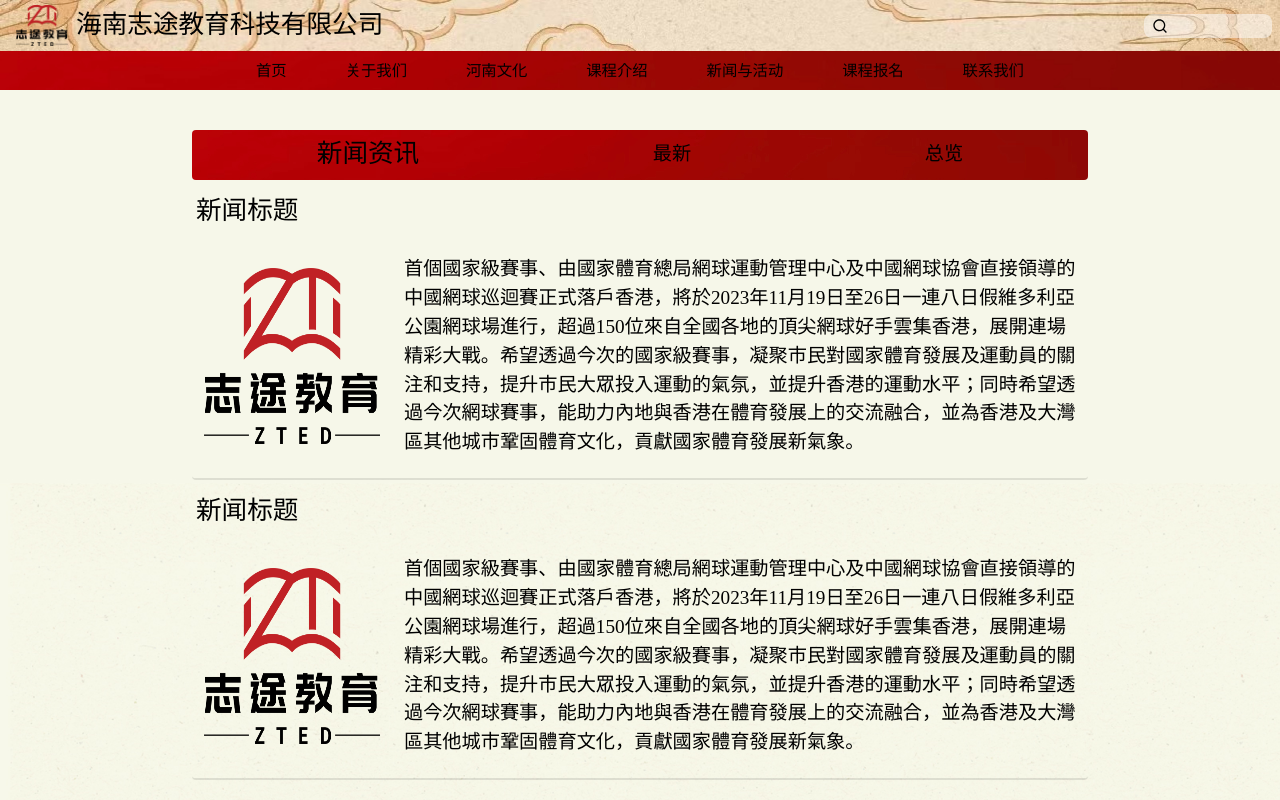
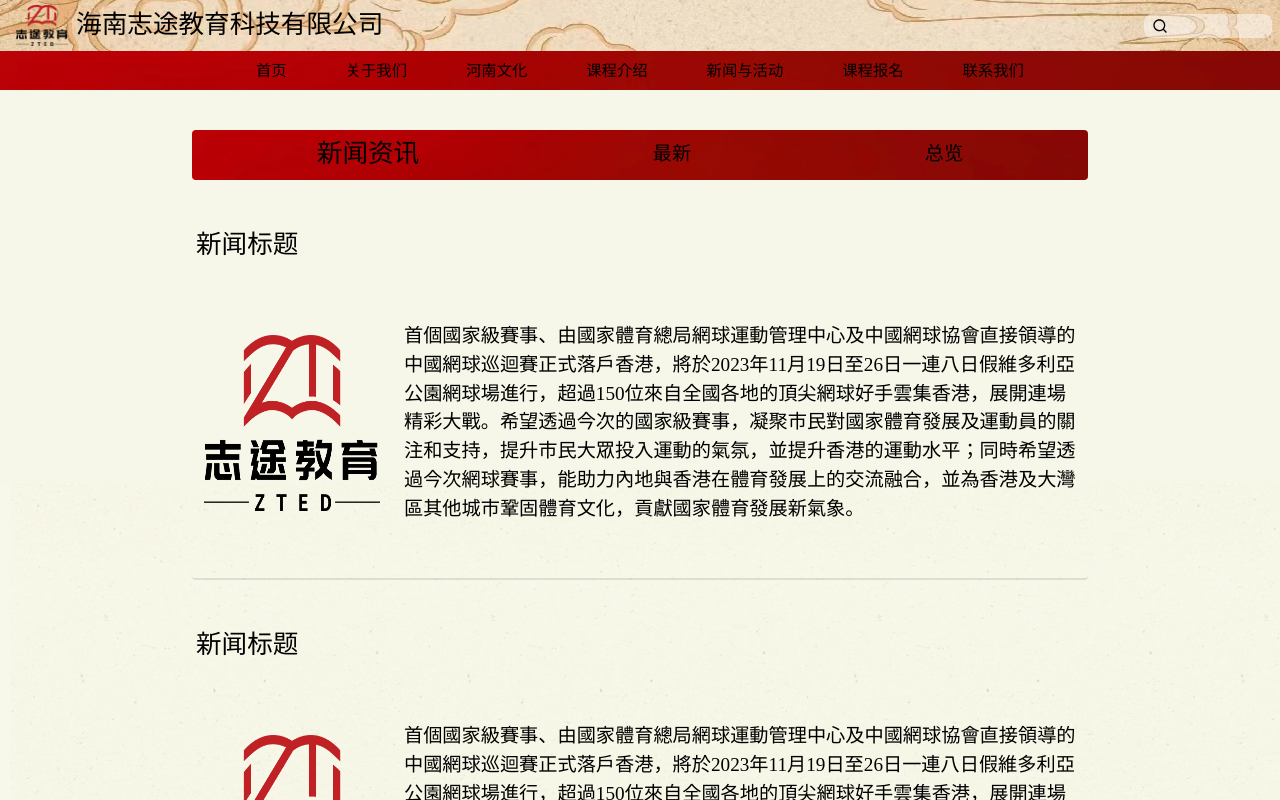
Before and after one commit to real-stanyan/ZTED_websites, a Next.js app: page / in a window 1280 px wide. Shown: the top 800 px of the page. Built offline with nearby package versions, Linux system fonts and the light colour scheme; a web font is replaced by a local one.

Commit message:
news done --bug fix

```diff
--- a/components/news.tsx
+++ b/components/news.tsx
@@ -7,7 +7,7 @@ import NewsCard from "./news_card";
 export default function News() {
   return (
     <>
-      <div className="flex justify-around items-center p-2 w-[80vw] md:w-[70vw] h-[30px] md:h-[50px] bg-nav-bg rounded">
+      <div className="flex justify-around items-center p-2 w-[80vw] md:w-[70vw] h-[30px] md:h-[50px] bg-nav-bg rounded bg-cover">
         <h1 className="text-[4vw] md:text-[2vw] cursor-pointer">新闻资讯</h1>
         <p className="text-[3vw] md:text-[1.5vw] cursor-pointer">最新</p>
         <p className="text-[3vw] md:text-[1.5vw] cursor-pointer">总览</p>
--- a/components/news_card.tsx
+++ b/components/news_card.tsx
@@ -2,7 +2,7 @@ import Image from "next/image";
 
 export default function NewsCard() {
   return (
-    <div className="flex flex-col justify-evenly text-black w-[70vw] h-[100px] md:h-[300px] border-b-2 border-black/10 rounded overflow-hidden">
+    <div className="flex flex-col justify-evenly text-black w-[70vw] h-[100px] md:h-[400px] border-b-2 border-black/10 rounded overflow-hidden">
       <h1 className="p-1 text-[2vw]">新闻标题</h1>
       <div className="flex items-center">
         <Image
```
